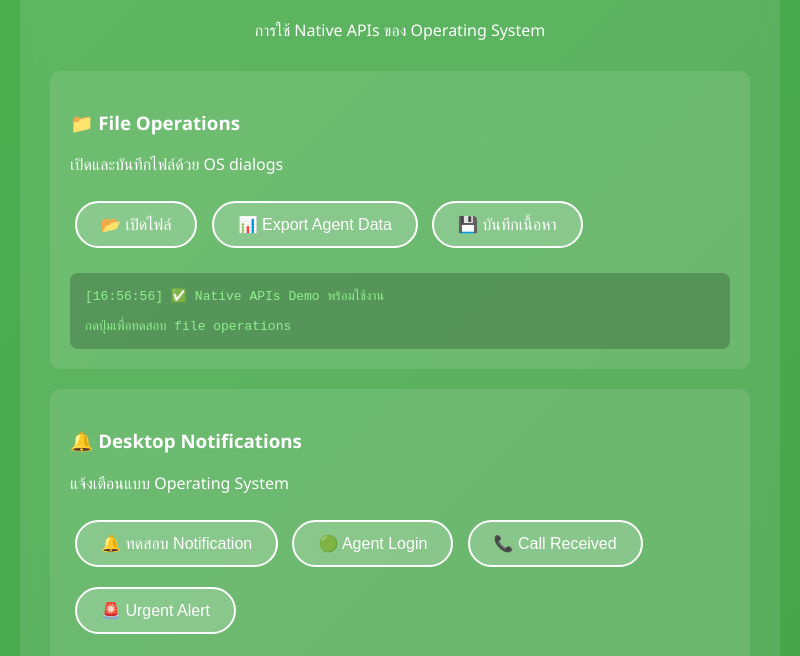
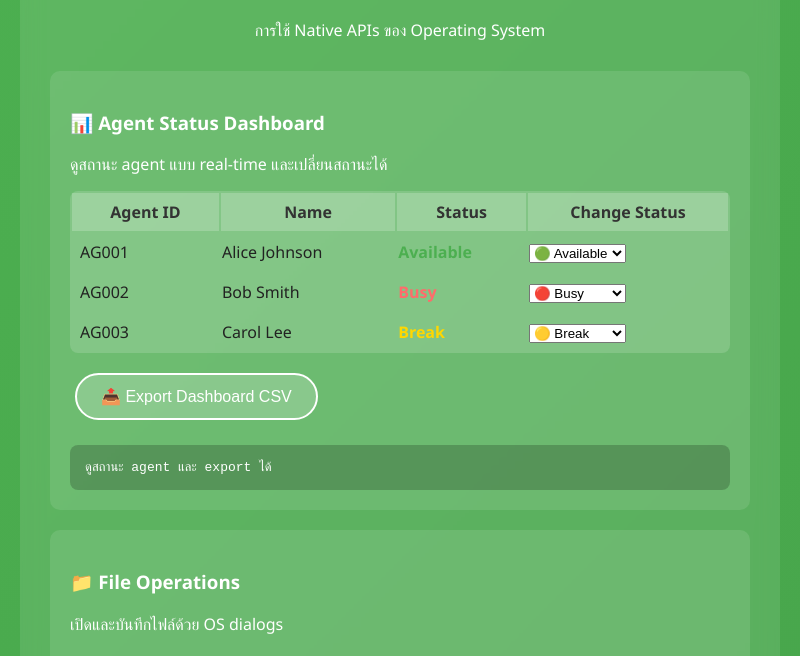
Before and after one commit to pakinkantawong/LAB8, an Electron app: page lab8-3-native/index.html in a window 800 px wide. Shown: the part 117-773 px from the top of the page. Drawn offline with Linux system fonts and the light colour scheme; no server answers.

Commit message:
add agent status

```diff
--- a/lab8-3-native/index.html
+++ b/lab8-3-native/index.html
@@ -98,17 +98,35 @@
       <p>การใช้ Native APIs ของ Operating System</p>
     </div>
 
+    <!-- Agent Status Dashboard Section -->
+    <div class="section">
+      <h3>📊 Agent Status Dashboard</h3>
+      <p>ดูสถานะ agent แบบ real-time และเปลี่ยนสถานะได้</p>
+      <table id="agentTable" style="width:100%;background:rgba(255,255,255,0.15);color:#222;border-radius:8px;overflow:hidden;margin-bottom:10px">
+        <thead style="background:rgba(255,255,255,0.2);color:#333">
+          <tr>
+            <th style="padding:8px">Agent ID</th>
+            <th>Name</th>
+            <th>Status</th>
+            <th>Change Status</th>
+          </tr>
+        </thead>
+        <tbody id="agentTableBody">
+          <!-- agent rows will be injected here -->
+        </tbody>
+      </table>
+      <button class="button" onclick="exportAgentDashboardCSV()">📤 Export Dashboard CSV</button>
+      <div class="result-box" id="agentDashboardResult">ดูสถานะ agent และ export ได้</div>
+    </div>
+
     <!-- File Operations Section -->
     <div class="section">
       <h3>📁 File Operations</h3>
       <p>เปิดและบันทึกไฟล์ด้วย OS dialogs</p>
-
       <button class="button" onclick="openFile()">📂 เปิดไฟล์</button>
       <button class="button" onclick="exportAgentData()">📊 Export Agent Data</button>
       <button class="button" onclick="saveCurrentContent()">💾 บันทึกเนื้อหา</button>
-
       <div class="result-box" id="fileResult">กดปุ่มเพื่อทดสอบ file operations</div>
-
       <div id="fileContent" class="file-content" style="display: none;"></div>
     </div>
 
@@ -174,6 +192,65 @@
   </div>
 
   <script>
+    // --- Agent Dashboard Data ---
+    let agents = [
+      { id: 'AG001', name: 'Alice Johnson', status: 'Available' },
+      { id: 'AG002', name: 'Bob Smith', status: 'Busy' },
+      { id: 'AG003', name: 'Carol Lee', status: 'Break' }
+    ];
+
+    function renderAgentTable() {
+      const tbody = document.getElementById('agentTableBody');
+      tbody.innerHTML = '';
+      agents.forEach((agent, idx) => {
+        const row = document.createElement('tr');
+        row.innerHTML = `
+          <td style="padding:8px">${agent.id}</td>
+          <td>${agent.name}</td>
+          <td><span style="font-weight:bold;color:${agent.status==='Available'?'#4CAF50':agent.status==='Busy'?'#FF6B6B':'#FFD700'}">${agent.status}</span></td>
+          <td>
+            <select onchange="changeAgentStatus(${idx}, this.value)">
+              <option value="Available" ${agent.status==='Available'?'selected':''}>🟢 Available</option>
+              <option value="Busy" ${agent.status==='Busy'?'selected':''}>🔴 Busy</option>
+              <option value="Break" ${agent.status==='Break'?'selected':''}>🟡 Break</option>
+            </select>
+          </td>
+        `;
+        tbody.appendChild(row);
+      });
+    }
+
+    function changeAgentStatus(idx, newStatus) {
+      const agent = agents[idx];
+      const oldStatus = agent.status;
+      agent.status = newStatus;
+      renderAgentTable();
+      showResult('agentDashboardResult', `เปลี่ยนสถานะ ${agent.name} เป็น ${newStatus}`, 'success');
+      // แจ้งเตือนผ่าน nativeAPI
+      if (window.nativeAPI && window.nativeAPI.notifyAgentEvent) {
+        window.nativeAPI.notifyAgentEvent(agent.name, 'status_change', { newStatus });
+      }
+    }
+
+    function exportAgentDashboardCSV() {
+      const csv = ['Agent ID,Name,Status'];
+      agents.forEach(a => csv.push(`${a.id},${a.name},${a.status}`));
+      const csvContent = csv.join('\n');
+      if (window.nativeAPI && window.nativeAPI.saveFile) {
+        window.nativeAPI.saveFile(csvContent, `agent-dashboard-${Date.now()}.csv`).then(result => {
+          if (result.success) {
+            showResult('agentDashboardResult', `📤 Export CSV สำเร็จ: ${result.fileName}`, 'success');
+          } else {
+            showResult('agentDashboardResult', '❌ Export CSV ไม่สำเร็จ', 'error');
+          }
+        });
+      }
+    }
+
+    // เรียก render เมื่อโหลดหน้า
+    window.addEventListener('DOMContentLoaded', () => {
+      renderAgentTable();
+    });
     console.log('🎨 [RENDERER] Native APIs Demo โหลดแล้ว');
 
     // ตรวจสอบ API
```
Also changed, not shown: lab8-3-native/package.json (line endings or trailing spaces), 1 other file.
